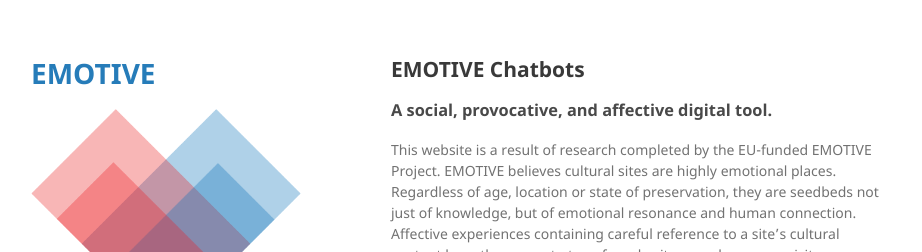
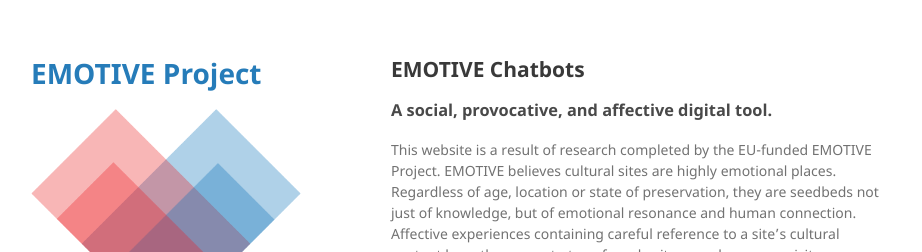
Before and after one commit to vkourtis/EMOTIVEChatBot, a Jekyll site: the page built from index.md, in a window 1280 px wide. Shown: the top 252 px of the page, without its empty margins (179-1101 px from the left). Built offline with Jekyll 4.4.1, drawn with Linux system fonts in a browser that asks for light colours; the repository's description, which GitHub fills in, is left out; our own code applies the rules of GitHub Pages for plain Markdown files.

Commit message:
Update _config.yml

```diff
--- a/_config.yml
+++ b/_config.yml
@@ -1,4 +1,4 @@
-title: EMOTIVE
+title: EMOTIVE Project
 logo: /assets/img/Emotive Logo_p-01_white_no_text (1).png
 description:
 show_downloads: true
```
